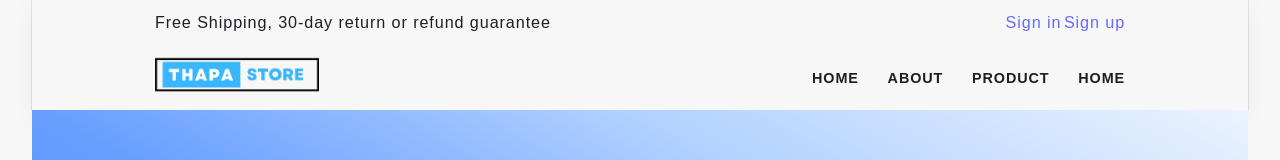
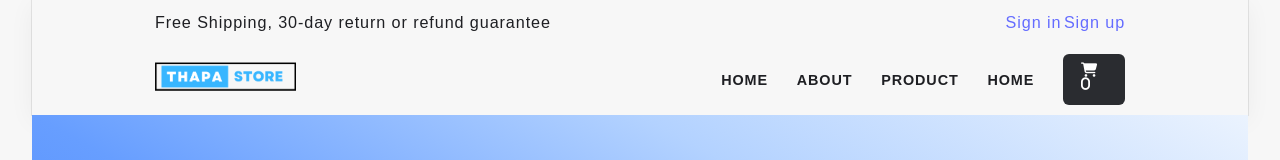
Before and after one commit to Hassam009/ADVANCE-ECOM-PROJECT-WITH-JS, a website built with Vite: page MY-Ecommerce-Project-with-JS/index.html in a window 1280 px wide. Shown: the top 160 px of the page. Built offline with nearby package versions, Linux system fonts and the light colour scheme.

Commit message:
Adding products into cart

```diff
--- a/MY-Ecommerce-Project-with-JS/index.html
+++ b/MY-Ecommerce-Project-with-JS/index.html
@@ -51,6 +51,15 @@
             </li>
             <li class="nav-item">
               <a href="contact.html" class="nav-link">Home</a>
+            </li>
+            <li class="nav-item">
+              <a
+                href="addToCart.html"
+                class="nav-link add-to-cart-button"
+                id="cartValue"
+              >
+                <i class="fa-solid fa-cart-shopping"> 0 </i>
+              </a>
             </li>
           </ul>
         </div>
--- /dev/null
+++ b/MY-Ecommerce-Project-with-JS/updateCartValue.js
@@ -0,0 +1,5 @@
+const cartValue=document.querySelector("#cartValue");
+
+export const updateCartValue=(cartProducts)=>{
+    return(cartValue.innerHTML)=`<i class="fa-solid fa-cart-shopping"> ${cartProducts.length} </i>`
+}
```
